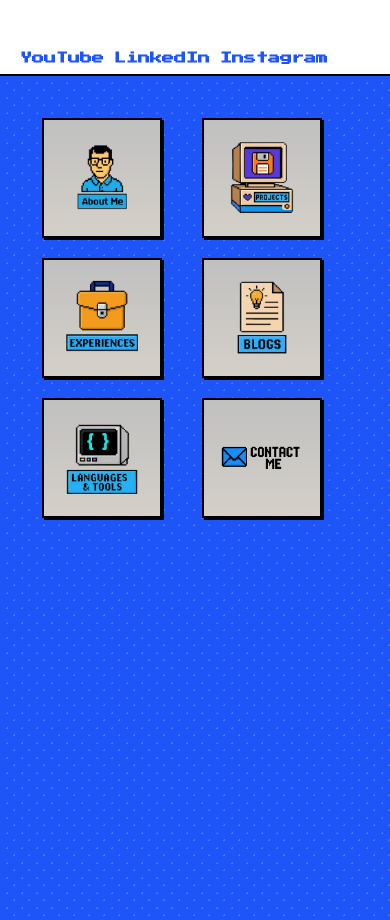
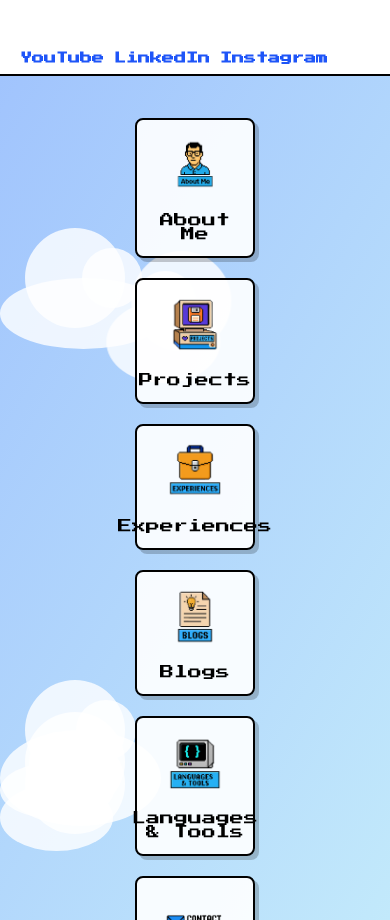
Before and after one commit to paundraP/website, a Next.js app: page / in a window 390 px wide. Before the commit the page ends 844 px from the top, so only its background shows below. Built offline with nearby package versions, Linux system fonts and the light colour scheme.

Commit message:
feat: add animation in background

```diff
--- a/pages/index.js
+++ b/pages/index.js
@@ -94,6 +94,23 @@ export default function Home() {
       </nav>
 
       <div className={`${styles.page} ${pressStart2p.variable}`}>
+        {/* Animated Cloud Background */}
+        <div className={styles.clouds}>
+          {[...Array(5)].map((_, i) => (
+            <div
+              key={i}
+              className={styles.cloud}
+              style={{
+                width: `${Math.random() * 100 + 100}px`,
+                height: `${Math.random() * 60 + 40}px`,
+                top: `${Math.random() * 100}%`,
+                animationDuration: `${Math.random() * 20 + 30}s`,
+                animationDelay: `${Math.random() * 10}s`,
+              }}
+            />
+          ))}
+        </div>
+
         <div className={styles.iconGrid}>
           <div
             className={styles.iconWindow}
@@ -101,68 +118,79 @@ export default function Home() {
           >
             <Image
               src="/images/about-me.png"
-              alt="About Me Icon"
-              width={200}
-              height={200}
+              alt="About Me"
+              width={80}
+              height={80}
               className={styles.iconImage}
             />
+            <span className={styles.iconLabel}>About Me</span>
           </div>
+
           <div
             className={styles.iconWindow}
             onClick={() => openModal("projects")}
           >
             <Image
               src="/images/projects.png"
-              alt="About Me Icon"
-              width={200}
-              height={200}
+              alt="Projects"
+              width={80}
+              height={80}
               className={styles.iconImage}
             />
+            <span className={styles.iconLabel}>Projects</span>
           </div>
+
           <div
             className={styles.iconWindow}
             onClick={() => openModal("experiences")}
           >
             <Image
               src="/images/experiences.png"
-              alt="About Me Icon"
-              width={200}
-              height={200}
+              alt="Experiences"
+              width={80}
+              height={80}
               className={styles.iconImage}
             />
+            <span className={styles.iconLabel}>Experiences</span>
           </div>
+
           <div className={styles.iconWindow} onClick={() => openModal("blogs")}>
             <Image
               src="/images/blogs.png"
-              alt="About Me Icon"
-              width={200}
-              height={200}
+              alt="Blogs"
+              width={80}
+              height={80}
               className={styles.iconImage}
             />
+            <span className={styles.iconLabel}>Blogs</span>
           </div>
+
           <div
             className={styles.iconWindow}
             onClick={() => openModal("langandtools")}
           >
             <Image
               src="/images/langandtools.png"
-              alt="About Me Icon"
-              width={200}
-              height={200}
+              alt="Languages & Tools"
+              width={80}
+              height={80}
               className={styles.iconImage}
             />
+            <span className={styles.iconLabel}>Languages & Tools</span>
           </div>
+
           <div
             className={styles.iconWindow}
             onClick={() => openModal("contactme")}
           >
             <Image
               src="/images/contactme.png"
-              alt="About Me Icon"
-              width={200}
-              height={200}
+              alt="Contact Me"
+              width={80}
+              height={80}
               className={styles.iconImage}
             />
+            <span className={styles.iconLabel}>Contact Me</span>
           </div>
         </div>
 
@@ -191,8 +219,8 @@ export default function Home() {
                 </div>
               </div>
               <div className={styles.modalBody}>
-                <h2>About Me</h2>
-                <p>Some details about me...</p>
+                <h2 className={styles.modalTitle}>About Me</h2>
+                <p className={styles.modalText}>Some details about me...</p>
                 <button
                   className={styles.closeModalButton}
                   onClick={closeModal}
@@ -229,7 +257,7 @@ export default function Home() {
                 </div>
               </div>
               <div className={styles.modalBody}>
-                <h2>My Projects</h2>
+                <h2 className={styles.modalTitle}>My Projects</h2>
                 <div className={styles.projectCards}>
                   {/* Project Card 1 */}
                   <div className={styles.projectCard}>
@@ -320,7 +348,7 @@ export default function Home() {
                 </div>
               </div>
               <div className={styles.modalBody}>
-                <h2>Latest Articles</h2>
+                <h2 className={styles.modalTitle}>Latest Articles</h2>
                 <div className={styles.blogCards}>
                   {/* Blog Card 1 */}
                   <div className={styles.blogCard}>
@@ -410,7 +438,7 @@ export default function Home() {
                 </div>
               </div>
               <div className={styles.modalBody}>
-                <h2>Technical Skills</h2>
+                <h2 className={styles.modalTitle}>Technical Skills</h2>
 
                 <div className={styles.sectionTitle}>Programming Languages</div>
                 <div className={styles.langToolsGrid}>
@@ -564,6 +592,7 @@ export default function Home() {
                 </div>
               </div>
               <div className={styles.modalBody}>
+                <h2 className={styles.modalTitle}>Get in Touch</h2>
                 <form className={styles.contactForm} onSubmit={handleSubmit}>
                   <div className={styles.formGroup}>
                     <label className={styles.formLabel}>To:</label>
--- a/styles/Home.module.css
+++ b/styles/Home.module.css
@@ -17,6 +17,11 @@
   position: fixed;
   display: flex;
   flex-direction: column;
+  min-height: 100vh;
+  padding: 20px;
+  position: relative;
+  overflow: hidden;
+  background: linear-gradient(120deg, #a1c4fd 0%, #c2e9fb 100%);
 }
 
 @media (prefers-color-scheme: dark) {
@@ -119,50 +124,106 @@
   color: #ff0080; /* Neon pink on hover */
 }
 
+/* Animated Cloud Background */
+.clouds {
+  position: absolute;
+  top: 0;
+  left: 0;
+  width: 100%;
+  height: 100%;
+  overflow: hidden;
+  z-index: 0;
+}
+
+.cloud {
+  position: absolute;
+  background: rgba(255, 255, 255, 0.8);
+  border-radius: 50%;
+  animation: moveCloud linear infinite;
+}
+
+.cloud:before,
+.cloud:after {
+  content: "";
+  position: absolute;
+  background: rgba(255, 255, 255, 0.8);
+  border-radius: 50%;
+}
+
+.cloud:before {
+  width: 100px;
+  height: 100px;
+  top: -50px;
+  left: 25px;
+}
+
+.cloud:after {
+  width: 60px;
+  height: 60px;
+  top: -30px;
+  right: 25px;
+}
+
+@keyframes moveCloud {
+  0% {
+    transform: translateX(100%);
+  }
+  100% {
+    transform: translateX(-100%);
+  }
+}
+
 .iconGrid {
   display: grid;
   grid-template-columns: repeat(2, 1fr);
   gap: 20px;
-  padding: 20px;
-  max-width: 400px;
-  margin: 0;
-  flex: 1;
-  align-content: start;
-  justify-content: start;
-  text-align: left;
+  max-width: 1200px;
+  margin: 0 auto;
+  position: relative;
+  z-index: 1;
 }
 
 .iconWindow {
+  background: rgba(255, 255, 255, 0.9);
+  border: 2px solid #000;
+  border-radius: 8px;
+  padding: 15px;
+  cursor: pointer;
+  transition: transform 0.2s, box-shadow 0.2s;
   display: flex;
   flex-direction: column;
   align-items: center;
   justify-content: center;
-  background: linear-gradient(to bottom, #c0c0c0, #d4d0c8);
-  border: 2px solid #000;
-  box-shadow: 2px 2px 0 #000;
-  padding: 15px;
-  cursor: pointer;
-  transition: transform 0.2s ease;
-  width: 150px;
+  text-align: center;
+  min-height: 150px;
+  box-shadow: 4px 4px 0 rgba(0, 0, 0, 0.2);
 }
 
 .iconWindow:hover {
-  transform: translateY(-2px);
+  transform: translateY(-5px);
+  box-shadow: 6px 6px 0 rgba(0, 0, 0, 0.3);
 }
 
 .iconImage {
-  width: 100%;
-  height: auto;
+  width: 80px;
+  height: 80px;
+  margin-bottom: 10px;
   object-fit: contain;
+}
+
+.iconLabel {
+  font-size: 14px;
+  color: #000;
+  margin-top: 8px;
 }
 
 .modal {
   position: fixed;
   top: 0;
   left: 0;
-  right: 0;
-  bottom: 0;
-  background-color: rgba(0, 0, 0, 0.7);
+  width: 100%;
+  height: 100%;
+  background-color: rgba(0, 0, 0, 0.5);
   display: flex;
   justify-content: center;
   align-items: center;
@@ -171,30 +232,30 @@
 }
 
 .modalContent {
-  background: linear-gradient(to bottom, #c0c0c0, #d4d0c8);
-  color: #000;
-  width: 90%;
+  background: #ffffff;
+  padding: 0;
+  border-radius: 8px;
+  width: 95%;
   max-width: 800px;
-  max-height: 80vh;
-  text-align: left;
-  border: 2px solid #000;
-  box-shadow: 2px 2px 0 #000;
-  font-family: "MS Sans Serif", Arial, sans-serif;
+  max-height: 90vh;
+  position: relative;
   display: flex;
   flex-direction: column;
+  box-shadow: 0 4px 6px rgba(0, 0, 0, 0.1);
+  overflow: hidden;
 }
 
 .modalTitleBar {
-  background: linear-gradient(to right, #000080, #1084d0);
+  background: #000080;
   color: white;
-  padding: 4px 8px;
+  padding: 8px 12px;
   display: flex;
   justify-content: space-between;
   align-items: center;
-  font-size: 12px;
+  font-size: 14px;
   font-weight: bold;
-  cursor: move;
-  flex-shrink: 0;
+  border-top-left-radius: 8px;
+  border-top-right-radius: 8px;
 }
 
 .modalTitleBar .windowControls {
@@ -203,14 +264,10 @@
 }
 
 .modalTitleBar .windowButton {
-  width: 16px;
-  height: 16px;
-  border: 1px solid #fff;
-  display: flex;
-  align-items: center;
-  justify-content: center;
-  font-size: 10px;
-  cursor: pointer;
+  width: 20px;
+  height: 20px;
+  font-size: 12px;
+  line-height: 20px;
 }
 
 .modalTitleBar .closeButton {
@@ -227,25 +284,21 @@
 
 .modalBody {
   padding: 20px;
-  border: 2px solid #808080;
-  border-top-color: #fff;
-  border-left-color: #fff;
-  margin: 2px;
   overflow-y: auto;
   flex: 1;
-  max-height: calc(80vh - 100px);
+  -webkit-overflow-scrolling: touch;
 }
 
-.modalContent h2 {
-  font-size: 16px;
-  margin-bottom: 10px;
+.modalTitle {
+  font-size: 18px;
+  margin-bottom: 15px;
   color: #000080;
 }
 
-.modalContent p {
+.modalText {
   font-size: 14px;
-  margin-bottom: 20px;
-  line-height: 1.4;
+  line-height: 1.5;
+  margin-bottom: 15px;
 }
 
 .closeModalButton {
@@ -355,17 +408,67 @@ a.secondary {
   }
 
   .iconGrid {
-    max-width: 360px;
-    padding: 15px;
+    grid-template-columns: 1fr;
+    padding: 0 20px;
   }
 
   .iconWindow {
-    width: 130px;
+    min-height: 120px;
+  }
+
+  .iconImage {
+    width: 60px;
+    height: 60px;
   }
 
   .modalContent {
     width: 95%;
-    max-height: 90vh;
+    max-height: 85vh;
+    margin: 10px;
+  }
+
+  .modalTitleBar {
+    padding: 6px 10px;
+    font-size: 12px;
+  }
+
+  .modalBody {
+    padding: 15px;
+  }
+
+  .windowControls {
+    gap: 4px;
+  }
+
+  .windowButton {
+    width: 20px;
+    height: 20px;
+    font-size: 12px;
+    line-height: 20px;
+  }
+
+  /* Adjust card layouts for mobile */
+  .projectCards,
+  .blogCards,
+  .langToolsGrid {
+    grid-template-columns: 1fr;
+    gap: 15px;
+  }
+
+  /* Adjust form elements for mobile */
+  .formGroup {
+    margin-bottom: 12px;
+  }
+
+  .formInput,
+  .formTextarea {
+    padding: 8px;
+    font-size: 14px;
+  }
+
+  .submitButton {
+    padding: 8px 16px;
+    font-size: 14px;
   }
 }
 
@@ -843,9 +946,27 @@ a.secondary {
 
   .modalContent {
     width: 100%;
-    height: 100vh;
+    height: 100%;
     max-height: 100vh;
     margin: 0;
+    border-radius: 0;
+  }
+
+  .modalTitleBar {
+    border-radius: 0;
+  }
+
+  .modalBody {
+    padding: 12px;
+  }
+
+  /* Adjust text sizes for better readability */
+  .modalTitle {
+    font-size: 16px;
+  }
+
+  .modalText {
+    font-size: 13px;
   }
 
   .langToolsGrid,
```
Also changed, not shown: public/images/aboutme.png (deleted).
